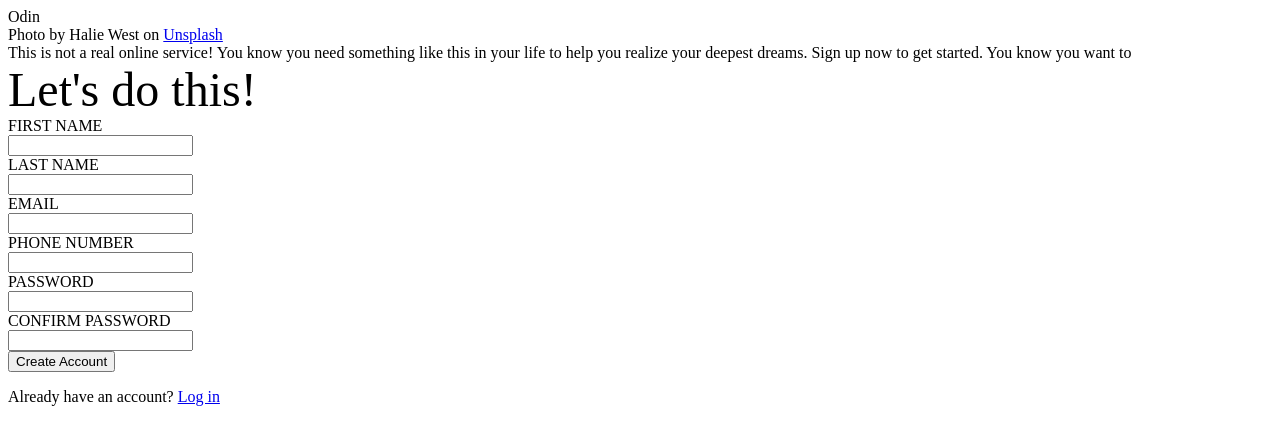
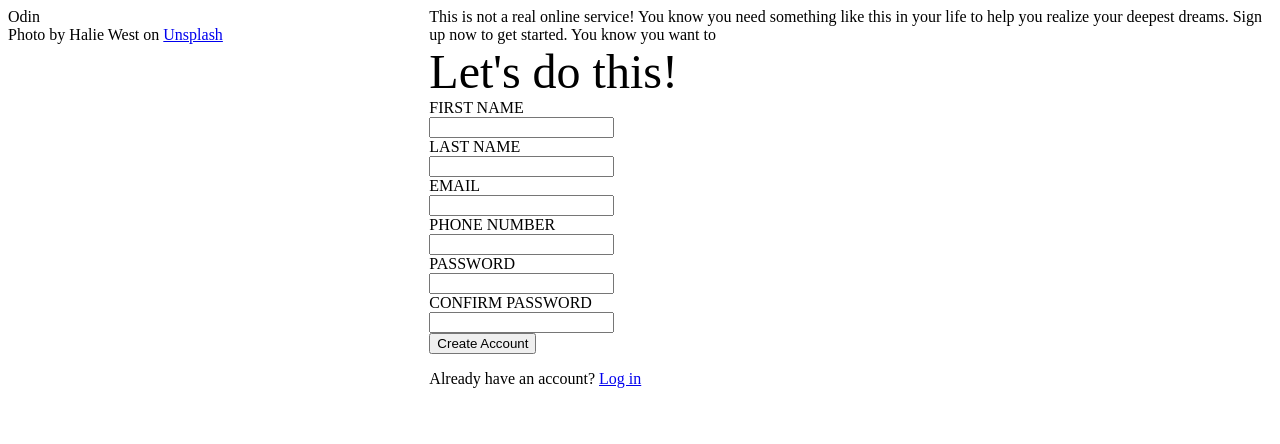
Before and after one commit to akntmzjtj/odin-sign-up-form, a plain HTML site: page index.html in a window 1280 px wide. Drawn offline with Linux system fonts and the light colour scheme.

Commit message:
use flex to apply width for each side

```diff
--- a/index.html
+++ b/index.html
@@ -7,7 +7,7 @@
   </head>
   <body>
     <!-- Image side -->
-    <div>
+    <div class="image-side">
       <div>Odin</div>
       <div>
         Photo by Halie West on
@@ -20,7 +20,7 @@
     </div>
 
     <!-- Form side -->
-    <div>
+    <div class="form-side">
       <div>
         This is not a real online service! You know you need something like this
         in your life to help you realize your deepest dreams. Sign up now to get
--- a/styles.css
+++ b/styles.css
@@ -1,3 +1,15 @@
+body {
+    display: flex;
+}
+
+.image-side {
+    flex: 1
+}
+
+.form-side {
+    flex: 2
+}
+
 .test {
     font-size: 3rem;
 }
```
